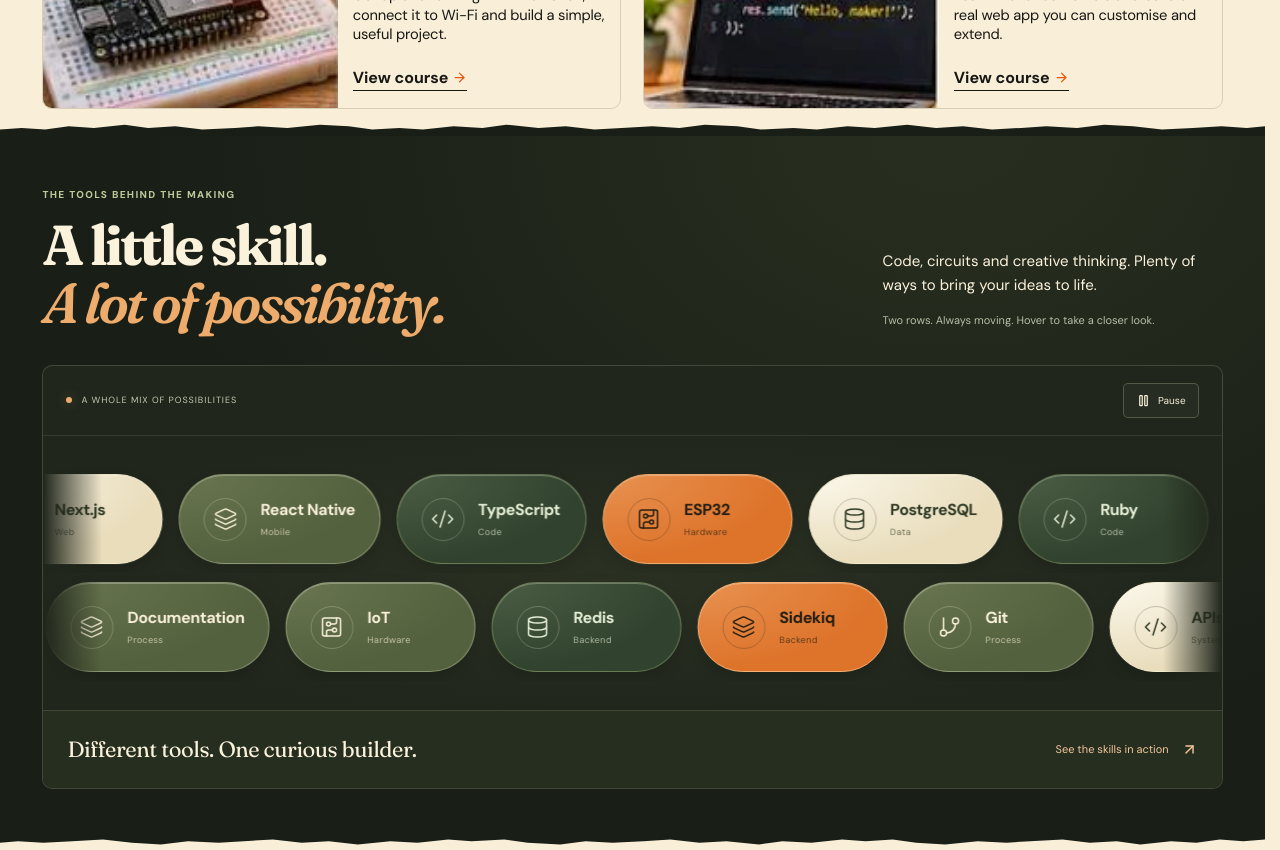
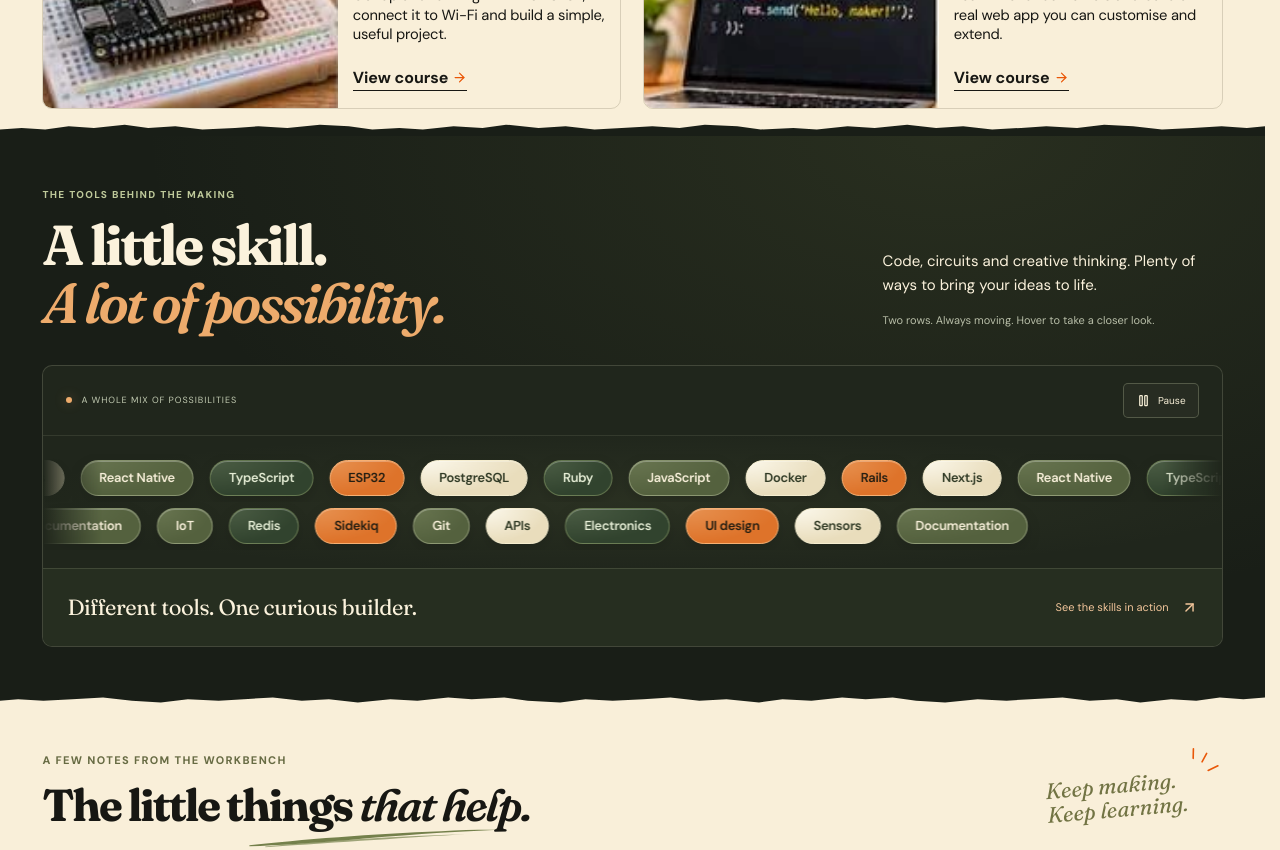
Before and after one commit to assadounto/learnwithrich, a Next.js app: page / in a window 1280 px wide. Shown: the part 3540-4390 px from the top of the page. Built offline with nearby package versions, Linux system fonts and the light colour scheme.

Commit message:
Make marquee bubbles compact name-only pills

```diff
--- a/components/skills-playground.tsx
+++ b/components/skills-playground.tsx
@@ -3,27 +3,27 @@
 import { useEffect, useRef, useState } from 'react';
 import Link from 'next/link';
 import { PaperEdges } from './paper-edges';
-import { ArrowUpRight, Pause, Play, MoveUpRight, Code2, CircuitBoard, Database, Layers, Box, GitBranch } from 'lucide-react';
+import { ArrowUpRight, Pause, Play } from 'lucide-react';
 
 const skills = [
- { name: 'Rails', category: 'Backend', detail: 'APIs and the application logic behind useful platforms.', icon: Code2, tone: 'orange' },
- { name: 'Next.js', category: 'Web', detail: 'Interfaces that connect people with projects and products.', icon: Layers, tone: 'cream' },
- { name: 'React Native', category: 'Mobile', detail: 'Mobile experiences built around everyday tasks.', icon: Layers, tone: 'olive' },
- { name: 'TypeScript', category: 'Code', detail: 'Clearer data shapes and dependable application code.', icon: Code2, tone: 'glass' },
- { name: 'ESP32', category: 'Hardware', detail: 'A starting point for connected-device experiments.', icon: CircuitBoard, tone: 'orange' },
- { name: 'PostgreSQL', category: 'Data', detail: 'Related records, catalog data and application storage.', icon: Database, tone: 'cream' },
- { name: 'Ruby', category: 'Code', detail: 'Readable application logic and practical backend work.', icon: Code2, tone: 'glass' },
- { name: 'JavaScript', category: 'Code', detail: 'The interactions that make an interface feel alive.', icon: Code2, tone: 'olive' },
- { name: 'Docker', category: 'Delivery', detail: 'Packaging the pieces of an application together.', icon: Box, tone: 'cream' },
- { name: 'IoT', category: 'Hardware', detail: 'Connecting inputs, devices and useful information.', icon: CircuitBoard, tone: 'olive' },
- { name: 'Redis', category: 'Backend', detail: 'Supporting responsive application workflows.', icon: Database, tone: 'glass' },
- { name: 'Sidekiq', category: 'Backend', detail: 'Background jobs for work that can happen behind the scenes.', icon: Layers, tone: 'orange' },
- { name: 'Git', category: 'Process', detail: 'Keeping changes traceable as a project grows.', icon: GitBranch, tone: 'olive' },
- { name: 'APIs', category: 'Systems', detail: 'Helping interfaces and services work together.', icon: Code2, tone: 'cream' },
- { name: 'Electronics', category: 'Hardware', detail: 'Exploring how physical components bring an idea to life.', icon: CircuitBoard, tone: 'glass' },
- { name: 'UI design', category: 'Design', detail: 'Making a useful next step clear and easy to find.', icon: MoveUpRight, tone: 'orange' },
- { name: 'Sensors', category: 'Hardware', detail: 'Turning a physical input into something a system can understand.', icon: CircuitBoard, tone: 'cream' },
- { name: 'Documentation', category: 'Process', detail: 'Sharing the decisions, limits and lessons behind a build.', icon: Layers, tone: 'olive' },
+ { name: 'Rails', tone: 'orange' },
+ { name: 'Next.js', tone: 'cream' },
+ { name: 'React Native', tone: 'olive' },
+ { name: 'TypeScript', tone: 'glass' },
+ { name: 'ESP32', tone: 'orange' },
+ { name: 'PostgreSQL', tone: 'cream' },
+ { name: 'Ruby', tone: 'glass' },
+ { name: 'JavaScript', tone: 'olive' },
+ { name: 'Docker', tone: 'cream' },
+ { name: 'IoT', tone: 'olive' },
+ { name: 'Redis', tone: 'glass' },
+ { name: 'Sidekiq', tone: 'orange' },
+ { name: 'Git', tone: 'olive' },
+ { name: 'APIs', tone: 'cream' },
+ { name: 'Electronics', tone: 'glass' },
+ { name: 'UI design', tone: 'orange' },
+ { name: 'Sensors', tone: 'cream' },
+ { name: 'Documentation', tone: 'olive' },
 ];
 
 export function SkillsPlayground() {
@@ -44,7 +44,7 @@ export function SkillsPlayground() {
  return <section id="skills-playground" ref={root} className={`skills-cinema ${ready?'marquee-ready':''}`} data-running={ready&&visible&&!paused&&!reduced} aria-labelledby="skills-cinema-title"><PaperEdges/><div className="ref-container">
   <div className="skills-cinema-heading"><div><span className="maker-kicker">THE TOOLS BEHIND THE MAKING</span><h2 id="skills-cinema-title">A little skill.<br/><i>A lot of possibility.</i></h2></div><div className="skills-cinema-intro"><p>Code, circuits and creative thinking. Plenty of ways to bring your ideas to life.</p><span>{reduced?'Explore the collection at your own pace.':'Two rows. Always moving. Hover to take a closer look.'}</span></div></div>
   <div className="skills-marquee-shell"><div className="skills-marquee-top"><span><i aria-hidden="true"/>A WHOLE MIX OF POSSIBILITIES</span><button type="button" disabled={!ready||reduced} onClick={()=>setPaused(value=>!value)} aria-label={paused?'Resume skills marquee':'Pause skills marquee'}>{paused?<Play size={15}/>:<Pause size={15}/>}<span>{paused?'Resume':'Pause'}</span></button></div>
-  <div className="skills-marquee-canvas">{rows.map((row,index)=><div className={`skills-lane skills-lane-${index+1}`} key={index}><div className="skills-strip">{[false,true].map(copy=><ul key={String(copy)} className={`skills-strip-group ${copy?'skills-clone':''}`} aria-hidden={copy||undefined} aria-label={copy?undefined:index===0?'Software and connected-device skills':'Systems and creative skills'}>{row.map(skill=><li className={`skill-pill skill-${skill.tone}`} key={skill.name}><span className="skill-pill-icon"><skill.icon size={24} strokeWidth={1.5} aria-hidden="true"/></span><span><strong>{skill.name}</strong><small>{skill.category}</small></span></li>)}</ul>)}</div></div>)}</div>
+  <div className="skills-marquee-canvas">{rows.map((row,index)=><div className={`skills-lane skills-lane-${index+1}`} key={index}><div className="skills-strip">{[false,true].map(copy=><ul key={String(copy)} className={`skills-strip-group ${copy?'skills-clone':''}`} aria-hidden={copy||undefined} aria-label={copy?undefined:index===0?'Software and connected-device skills':'Systems and creative skills'}>{row.map(skill=><li className={`skill-pill skill-${skill.tone}`} key={skill.name}><strong>{skill.name}</strong></li>)}</ul>)}</div></div>)}</div>
   <div className="skills-marquee-bottom"><p>Different tools. One curious builder.</p><Link href="/projects">See the skills in action<ArrowUpRight size={17}/></Link></div></div>
  </div></section>;
 }
```
Also changed, not shown: app/skills-playground.css.
